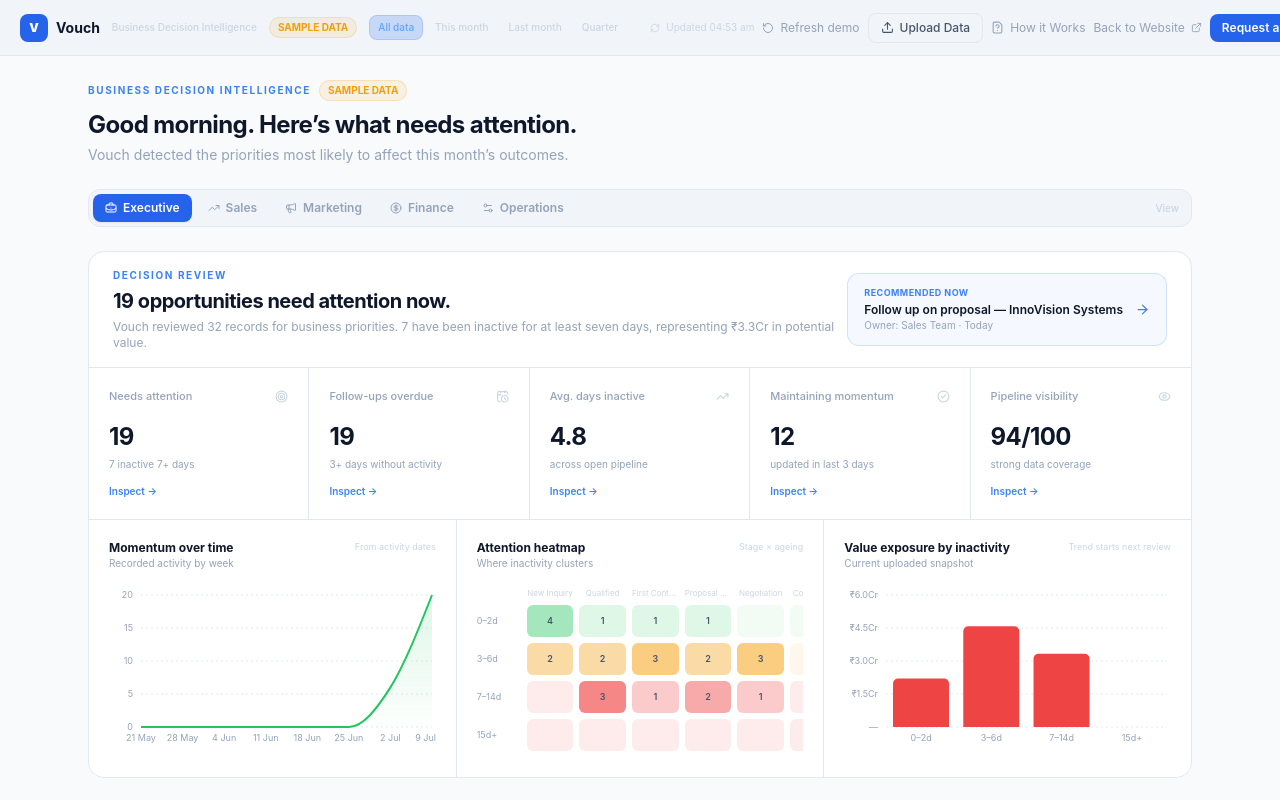
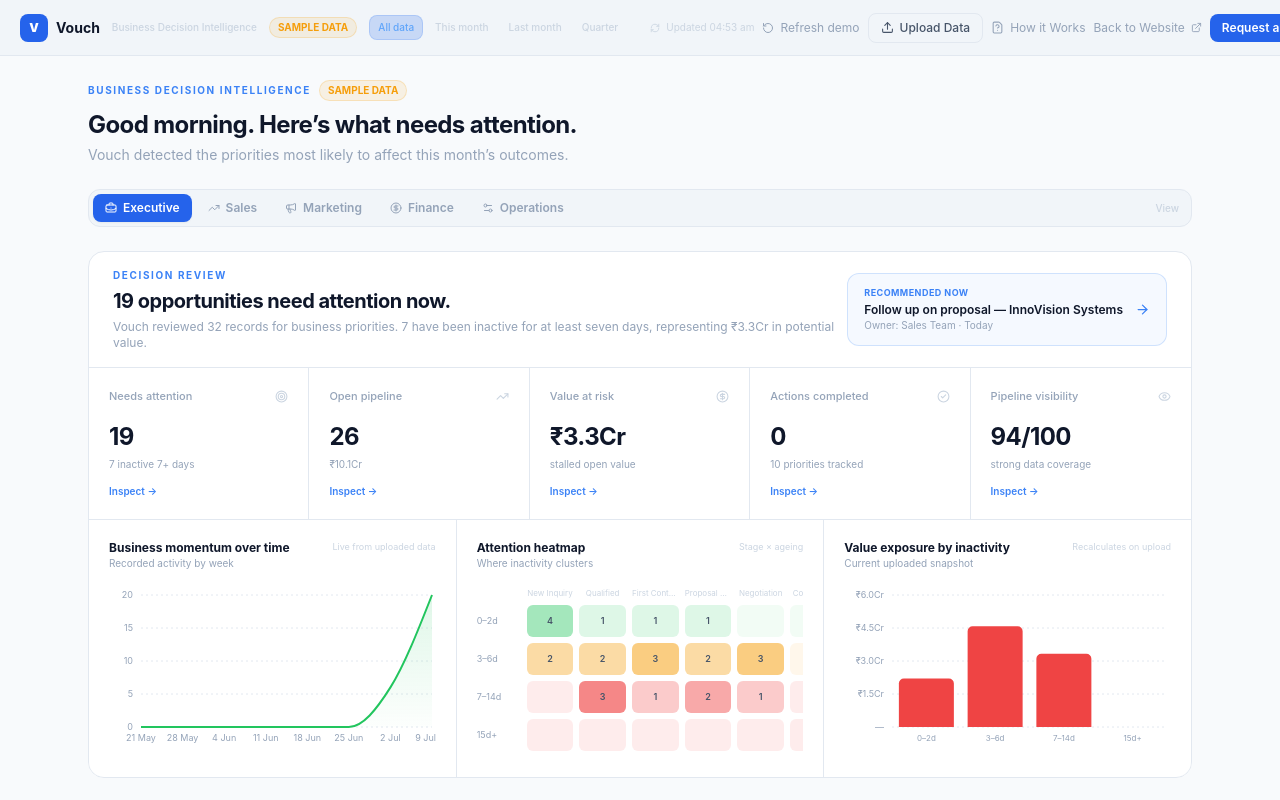
Before and after one commit to shivasricharan/vouchcc, a Next.js app: page / in a window 1280 px wide. Built offline with nearby package versions, Linux system fonts and the light colour scheme.

Commit message:
Make role dashboards respond to uploaded data

```diff
--- a/components/dashboard/DecisionReview.tsx
+++ b/components/dashboard/DecisionReview.tsx
@@ -2,7 +2,7 @@
 
 import { useEffect, useMemo, useState } from 'react';
 import { Area, AreaChart, Bar, BarChart, CartesianGrid, ResponsiveContainer, Tooltip, XAxis, YAxis } from 'recharts';
-import { ArrowRight, CalendarClock, CheckCircle2, Eye, Target, TrendingUp } from 'lucide-react';
+import { ArrowRight, CalendarClock, CheckCircle2, CircleDollarSign, Eye, Megaphone, Target, TrendingUp, Users } from 'lucide-react';
 import { useDashboard } from '@/context/DashboardContext';
 
 const DAY = 86_400_000;
@@ -100,6 +100,41 @@ export default function DecisionReview() {
     ).reduce((sum, lead) => sum + lead.value, 0) * 10) / 10,
   })), [openLeads]);
 
+  const sourcePerformance = useMemo(() => Object.entries(stats.sourceCounts)
+    .map(([label, count]) => {
+      const sourceLeads = leads.filter(lead => lead.source === label);
+      return {
+        label,
+        count,
+        momentum: sourceLeads.filter(lead => isOpen(lead.stage) && lead.daysSinceUpdate <= 3).length,
+        quality: sourceLeads.length ? Math.round(sourceLeads.reduce((sum, lead) => sum + lead.probability, 0) / sourceLeads.length) : 0,
+      };
+    })
+    .sort((a, b) => b.count - a.count)
+    .slice(0, 7), [leads, stats.sourceCounts]);
+
+  const ownerPerformance = useMemo(() => Object.entries(stats.teamCounts)
+    .map(([label, count]) => ({
+      label,
+      count,
+      stalled: openLeads.filter(lead => lead.owner === label && lead.daysSinceUpdate >= 7).length,
+    }))
+    .sort((a, b) => b.count - a.count)
+    .slice(0, 7), [openLeads, stats.teamCounts]);
+
+  const stageValue = useMemo(() => stats.byStage
+    .filter(row => row.value > 0)
+    .sort((a, b) => b.value - a.value)
+    .slice(0, 7)
+    .map(row => ({ label: row.stage, value: row.value })), [stats.byStage]);
+
+  const actionProgress = useMemo(() => [
+    { label: 'Recommended', count: actions.filter(action => action.status === 'recommended').length },
+    { label: 'Assigned', count: actions.filter(action => action.status === 'assigned').length },
+    { label: 'In progress', count: actions.filter(action => action.status === 'in_progress').length },
+    { label: 'Completed', count: actions.filter(action => action.status === 'completed').length },
+  ], [actions]);
+
   useEffect(() => {
     if (dataMode !== 'live' || leads.length === 0) return;
     const key = 'vouch-analysis-snapshots-v1';
@@ -130,13 +165,69 @@ export default function DecisionReview() {
   const topAction = actions.find(action => action.status !== 'completed' && action.status !== 'dismissed');
   const roleLead = role === 'finance' ? 'value exposure' : role === 'operations' ? 'execution gaps' : role === 'marketing' ? 'demand quality' : role === 'sales' ? 'pipeline momentum' : 'business priorities';
 
-  const kpis = [
+  const wonRate = leads.length ? Math.round((stats.wonCount / leads.length) * 100) : 0;
+  const unassigned = openLeads.filter(lead => !lead.owner || lead.owner === 'Unassigned' || lead.owner === '—').length;
+  const completedActions = actions.filter(action => action.status === 'completed').length;
+
+  const kpis = role === 'sales' ? [
+    { label: 'Open pipeline', value: stats.openCount, detail: `${money(stats.pipelineValue)} potential value`, icon: TrendingUp, target: 'pipeline-flow' },
+    { label: 'Follow-ups overdue', value: stats.followUpCount, detail: 'open records needing contact', icon: CalendarClock, target: 'action-centre' },
+    { label: 'Stalled opportunities', value: stats.stuckCount, detail: 'inactive for 7+ days', icon: Target, target: 'pipeline-flow' },
+    { label: 'Win rate', value: `${wonRate}%`, detail: `${stats.wonCount} won of ${leads.length}`, icon: CheckCircle2, target: 'pipeline-flow' },
+    { label: 'Active momentum', value: momentumLeads.length, detail: 'updated in last 3 days', icon: Eye, target: 'pipeline-flow' },
+  ] : role === 'marketing' ? [
+    { label: 'Leads generated', value: leads.length, detail: `${Object.keys(stats.sourceCounts).length} tracked sources`, icon: Megaphone, target: 'pipeline-flow' },
+    { label: 'Top source', value: sourcePerformance[0]?.label ?? '—', detail: `${sourcePerformance[0]?.count ?? 0} records`, icon: TrendingUp, target: 'pipeline-flow' },
+    { label: 'Source momentum', value: sourcePerformance.reduce((sum, item) => sum + item.momentum, 0), detail: 'recently engaged leads', icon: CheckCircle2, target: 'pipeline-flow' },
+    { label: 'Needs nurture', value: attentionLeads.length, detail: 'inactive for 3+ days', icon: CalendarClock, target: 'action-centre' },
+    { label: 'Data coverage', value: `${visibility}/100`, detail: 'source and contact visibility', icon: Eye, target: 'data-understanding' },
+  ] : role === 'finance' ? [
+    { label: 'Open pipeline value', value: money(stats.pipelineValue), detail: `${stats.openCount} active records`, icon: CircleDollarSign, target: 'pipeline-flow' },
+    { label: 'Value at risk', value: money(stats.atRiskValue), detail: `${stats.stuckCount} stalled records`, icon: Target, target: 'action-centre' },
+    { label: 'Won value signals', value: stats.wonCount, detail: 'won or active outcomes', icon: CheckCircle2, target: 'pipeline-flow' },
+    { label: 'Unvalued risks', value: stats.stuckWithoutValueCount, detail: 'stalled without deal value', icon: Eye, target: 'data-understanding' },
+    { label: 'Risk concentration', value: stats.pipelineValue ? `${Math.round((stats.atRiskValue / stats.pipelineValue) * 100)}%` : '0%', detail: 'of open value currently stalled', icon: TrendingUp, target: 'pipeline-flow' },
+  ] : role === 'operations' ? [
+    { label: 'Total records', value: leads.length, detail: 'currently in the system', icon: Users, target: 'pipeline-flow' },
+    { label: 'Unresolved actions', value: actions.filter(action => !['completed', 'dismissed'].includes(action.status)).length, detail: 'recommended or underway', icon: Target, target: 'action-centre' },
+    { label: 'Stuck in pipeline', value: stats.stuckCount, detail: 'inactive for 7+ days', icon: CalendarClock, target: 'pipeline-flow' },
+    { label: 'Unassigned records', value: unassigned, detail: 'need a clear owner', icon: Users, target: 'action-centre' },
+    { label: 'Actions completed', value: completedActions, detail: `${actions.length} total generated actions`, icon: CheckCircle2, target: 'action-centre' },
+  ] : [
     { label: 'Needs attention', value: attentionLeads.length, detail: `${stats.stuckCount} inactive 7+ days`, icon: Target, target: 'action-centre' },
-    { label: 'Follow-ups overdue', value: stats.followUpCount, detail: '3+ days without activity', icon: CalendarClock, target: 'action-centre' },
-    { label: 'Avg. days inactive', value: averageInactive, detail: 'across open pipeline', icon: TrendingUp, target: 'pipeline-flow' },
-    { label: 'Maintaining momentum', value: momentumLeads.length, detail: 'updated in last 3 days', icon: CheckCircle2, target: 'pipeline-flow' },
+    { label: 'Open pipeline', value: stats.openCount, detail: money(stats.pipelineValue), icon: TrendingUp, target: 'pipeline-flow' },
+    { label: 'Value at risk', value: money(stats.atRiskValue), detail: 'stalled open value', icon: CircleDollarSign, target: 'action-centre' },
+    { label: 'Actions completed', value: completedActions, detail: `${actions.length} priorities tracked`, icon: CheckCircle2, target: 'action-centre' },
     { label: 'Pipeline visibility', value: `${visibility}/100`, detail: visibility >= 80 ? 'strong data coverage' : 'more complete fields needed', icon: Eye, target: 'data-understanding' },
   ];
+
+  const primaryChart = role === 'marketing'
+    ? { title: 'Lead flow by source', subtitle: 'Which channels create demand', data: sourcePerformance, key: 'count', color: '#8b5cf6' }
+    : role === 'finance'
+      ? { title: 'Pipeline value by stage', subtitle: 'Where potential revenue sits', data: stageValue, key: 'value', color: '#0ea5e9' }
+      : role === 'operations'
+        ? { title: 'Workload by owner', subtitle: 'Records currently owned', data: ownerPerformance, key: 'count', color: '#f59e0b' }
+        : { title: role === 'sales' ? 'Sales momentum over time' : 'Business momentum over time', subtitle: 'Recorded activity by week', data: momentumData, key: 'activity', color: '#22c55e' };
+
+  const secondaryChart = role === 'marketing'
+    ? { title: 'Source quality', subtitle: 'Average win probability', data: sourcePerformance, key: 'quality', color: '#8b5cf6', percent: true, money: false }
+    : role === 'sales'
+      ? { title: 'Pipeline value by stage', subtitle: 'Where the team can convert value', data: stageValue, key: 'value', color: '#3b82f6', money: true, percent: false }
+      : role === 'operations'
+        ? { title: 'Action progress', subtitle: 'From recommendation to completion', data: actionProgress, key: 'count', color: '#f59e0b', money: false, percent: false }
+        : { title: riskTrend.length > 1 ? 'Value at risk trend' : 'Value exposure by inactivity', subtitle: riskTrend.length > 1 ? 'Across analysis snapshots' : 'Current uploaded snapshot', data: riskTrend.length > 1 ? riskTrend : riskByAge, key: 'value', color: '#ef4444', money: true, percent: false };
+
+  const reviewTitle = role === 'marketing'
+    ? `${leads.length} leads across ${Object.keys(stats.sourceCounts).length} sources.`
+    : role === 'finance'
+      ? `${money(stats.atRiskValue)} of open value needs review.`
+      : role === 'operations'
+        ? `${actions.filter(action => !['completed', 'dismissed'].includes(action.status)).length} actions still need execution.`
+        : role === 'sales'
+          ? `${stats.stuckCount} sales opportunities have lost momentum.`
+          : `${attentionLeads.length} opportunities need attention now.`;
+  const primaryChartData: Array<Record<string, string | number>> = primaryChart.data.map(item => ({ ...item }));
+  const secondaryChartData: Array<Record<string, string | number>> = secondaryChart.data.map(item => ({ ...item }));
 
   return (
     <section className="overflow-hidden rounded-2xl border border-th-border bg-th-surface" aria-labelledby="decision-review-title">
@@ -145,7 +236,7 @@ export default function DecisionReview() {
           <div>
             <div className="mb-1 text-[10px] font-bold uppercase tracking-[0.16em] text-blue-500">Decision review</div>
             <h2 id="decision-review-title" className="text-lg font-bold tracking-tight text-th-heading sm:text-xl">
-              {attentionLeads.length} opportunities need attention now.
+              {reviewTitle}
             </h2>
             <p className="mt-1 max-w-3xl text-xs text-th-muted">
               Vouch reviewed {leads.length} records for {roleLead}. {stats.stuckCount > 0 ? `${stats.stuckCount} have been inactive for at least seven days${stats.atRiskValue > 0 ? `, representing ${money(stats.atRiskValue)} in potential value` : ''}.` : 'No seven-day pipeline stalls were detected.'}
@@ -184,18 +275,28 @@ export default function DecisionReview() {
       <div className="grid grid-cols-1 gap-px bg-th-border lg:grid-cols-3">
         <div className="min-h-64 bg-th-surface p-4 sm:p-5">
           <div className="mb-4 flex items-start justify-between gap-3">
-            <div><h3 className="text-xs font-bold text-th-heading">Momentum over time</h3><p className="text-[10px] text-th-muted">Recorded activity by week</p></div>
-            <span className="text-[9px] text-th-faint">From activity dates</span>
+            <div><h3 className="text-xs font-bold text-th-heading">{primaryChart.title}</h3><p className="text-[10px] text-th-muted">{primaryChart.subtitle}</p></div>
+            <span className="text-[9px] text-th-faint">Live from uploaded data</span>
           </div>
           <ResponsiveContainer width="100%" height={170}>
-            <AreaChart data={momentumData} margin={{ top: 8, right: 4, left: -28, bottom: 0 }}>
-              <defs><linearGradient id="momentumFill" x1="0" y1="0" x2="0" y2="1"><stop offset="0%" stopColor="#22c55e" stopOpacity={0.24}/><stop offset="100%" stopColor="#22c55e" stopOpacity={0.02}/></linearGradient></defs>
+            {role === 'executive' || role === 'sales' ? (
+              <AreaChart data={primaryChartData} margin={{ top: 8, right: 4, left: -28, bottom: 0 }}>
+                <defs><linearGradient id="momentumFill" x1="0" y1="0" x2="0" y2="1"><stop offset="0%" stopColor={primaryChart.color} stopOpacity={0.24}/><stop offset="100%" stopColor={primaryChart.color} stopOpacity={0.02}/></linearGradient></defs>
                 <CartesianGrid vertical={false} stroke="var(--th-border)" strokeDasharray="2 3" />
                 <XAxis dataKey="label" tick={{ fontSize: 9, fill: 'var(--th-muted)' }} axisLine={false} tickLine={false} />
                 <YAxis allowDecimals={false} tick={{ fontSize: 9, fill: 'var(--th-muted)' }} axisLine={false} tickLine={false} />
-              <Tooltip contentStyle={{ background: 'var(--th-surface)', border: '1px solid var(--th-border)', borderRadius: 8, fontSize: 11 }} />
-              <Area type="monotone" dataKey="activity" stroke="#22c55e" strokeWidth={2} fill="url(#momentumFill)" animationDuration={600} />
+                <Tooltip formatter={value => Number(value ?? 0)} contentStyle={{ background: 'var(--th-surface)', border: '1px solid var(--th-border)', borderRadius: 8, fontSize: 11 }} />
+                <Area type="monotone" dataKey={primaryChart.key} stroke={primaryChart.color} strokeWidth={2} fill="url(#momentumFill)" animationDuration={600} />
               </AreaChart>
+            ) : (
+              <BarChart data={primaryChartData} margin={{ top: 8, right: 4, left: role === 'finance' ? -8 : -22, bottom: 0 }}>
+                <CartesianGrid vertical={false} stroke="var(--th-border)" strokeDasharray="2 3" />
+                <XAxis dataKey="label" tick={{ fontSize: 8, fill: 'var(--th-muted)' }} axisLine={false} tickLine={false} interval={0} tickFormatter={value => String(value).slice(0, 10)} />
+                <YAxis allowDecimals={false} tickFormatter={value => role === 'finance' ? money(value) : String(value)} tick={{ fontSize: 9, fill: 'var(--th-muted)' }} axisLine={false} tickLine={false} />
+                <Tooltip formatter={value => role === 'finance' ? money(Number(value ?? 0)) : Number(value ?? 0)} contentStyle={{ background: 'var(--th-surface)', border: '1px solid var(--th-border)', borderRadius: 8, fontSize: 11 }} />
+                <Bar dataKey={primaryChart.key} fill={primaryChart.color} radius={[5, 5, 0, 0]} animationDuration={600} />
+              </BarChart>
+            )}
           </ResponsiveContainer>
         </div>
 
@@ -225,30 +326,19 @@ export default function DecisionReview() {
         <div className="min-h-64 bg-th-surface p-4 sm:p-5">
           <div className="mb-4 flex items-start justify-between gap-3">
             <div>
-              <h3 className="text-xs font-bold text-th-heading">{riskTrend.length > 1 ? 'Value at risk trend' : 'Value exposure by inactivity'}</h3>
-              <p className="text-[10px] text-th-muted">{riskTrend.length > 1 ? 'Across analysis snapshots' : 'Current uploaded snapshot'}</p>
+              <h3 className="text-xs font-bold text-th-heading">{secondaryChart.title}</h3>
+              <p className="text-[10px] text-th-muted">{secondaryChart.subtitle}</p>
             </div>
-            <span className="text-[9px] text-th-faint">{riskTrend.length > 1 ? `${riskTrend.length} reviews` : 'Trend starts next review'}</span>
+            <span className="text-[9px] text-th-faint">Recalculates on upload</span>
           </div>
           <ResponsiveContainer width="100%" height={170}>
-            {riskTrend.length > 1 ? (
-              <AreaChart data={riskTrend} margin={{ top: 8, right: 4, left: -18, bottom: 0 }}>
-                <defs><linearGradient id="riskFill" x1="0" y1="0" x2="0" y2="1"><stop offset="0%" stopColor="#ef4444" stopOpacity={0.22}/><stop offset="100%" stopColor="#ef4444" stopOpacity={0.02}/></linearGradient></defs>
+            <BarChart data={secondaryChartData} margin={{ top: 8, right: 4, left: secondaryChart.money ? -12 : -22, bottom: 0 }}>
               <CartesianGrid vertical={false} stroke="var(--th-border)" strokeDasharray="2 3" />
-                <XAxis dataKey="label" tick={{ fontSize: 9, fill: 'var(--th-muted)' }} axisLine={false} tickLine={false} />
-                <YAxis tickFormatter={value => money(value)} tick={{ fontSize: 9, fill: 'var(--th-muted)' }} axisLine={false} tickLine={false} />
-                <Tooltip formatter={value => money(Number(value ?? 0))} contentStyle={{ background: 'var(--th-surface)', border: '1px solid var(--th-border)', borderRadius: 8, fontSize: 11 }} />
-                <Area type="monotone" dataKey="value" stroke="#ef4444" strokeWidth={2} fill="url(#riskFill)" animationDuration={600} />
-              </AreaChart>
-            ) : (
-              <BarChart data={riskByAge} margin={{ top: 8, right: 4, left: -18, bottom: 0 }}>
-                <CartesianGrid vertical={false} stroke="var(--th-border)" strokeDasharray="2 3" />
-                <XAxis dataKey="label" tick={{ fontSize: 9, fill: 'var(--th-muted)' }} axisLine={false} tickLine={false} />
-                <YAxis tickFormatter={value => money(value)} tick={{ fontSize: 9, fill: 'var(--th-muted)' }} axisLine={false} tickLine={false} />
-                <Tooltip formatter={value => money(Number(value ?? 0))} contentStyle={{ background: 'var(--th-surface)', border: '1px solid var(--th-border)', borderRadius: 8, fontSize: 11 }} />
-                <Bar dataKey="value" fill="#ef4444" radius={[5, 5, 0, 0]} animationDuration={600} />
+              <XAxis dataKey="label" tick={{ fontSize: 8, fill: 'var(--th-muted)' }} axisLine={false} tickLine={false} interval={0} tickFormatter={value => String(value).slice(0, 10)} />
+              <YAxis tickFormatter={value => secondaryChart.money ? money(value) : secondaryChart.percent ? `${value}%` : String(value)} tick={{ fontSize: 9, fill: 'var(--th-muted)' }} axisLine={false} tickLine={false} />
+              <Tooltip formatter={value => secondaryChart.money ? money(Number(value ?? 0)) : secondaryChart.percent ? `${Number(value ?? 0)}%` : Number(value ?? 0)} contentStyle={{ background: 'var(--th-surface)', border: '1px solid var(--th-border)', borderRadius: 8, fontSize: 11 }} />
+              <Bar dataKey={secondaryChart.key} fill={secondaryChart.color} radius={[5, 5, 0, 0]} animationDuration={600} />
             </BarChart>
-            )}
           </ResponsiveContainer>
         </div>
       </div>
```
Lines whose indentation alone changed are shown as unchanged.
